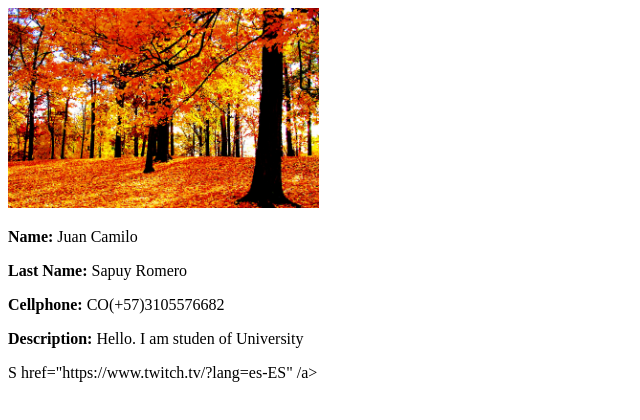
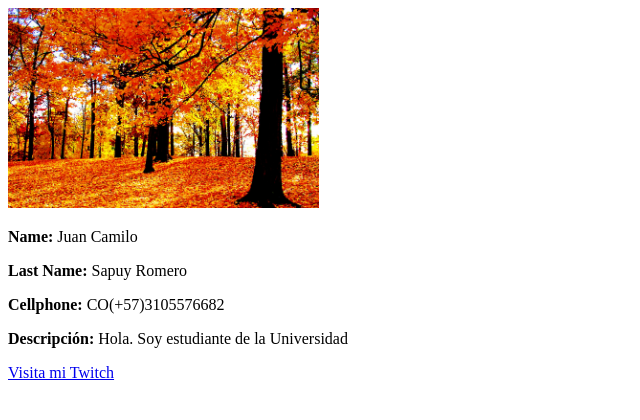
Before and after one commit to FdeFelipent/Web_2025_II_G2, a plain HTML site: page idex.html in a window 1280 px wide. Shown: the whole page, without its empty margins (0-640 px from the left). Drawn offline with Linux system fonts and the light colour scheme.

Commit message:
Correccion

```diff
--- a/idex.html
+++ b/idex.html
@@ -15,7 +15,7 @@
     <p><b>Name: </b> Juan Camilo </p>
     <p1><b>Last Name: </b> Sapuy Romero </p>
     <p1><b>Cellphone: </b> CO(+57)3105576682 </p>
-    <p1><b>Description: </b> Hello. I am studen of University </p>
-    <a>S</a> href="https://www.twitch.tv/?lang=es-ES" /a> <br>
+    <p1><b>Descripción: </b> Hola. Soy estudiante de la Universidad </p>
+    <a href="https://www.twitch.tv/?lang=es-ES" target="_blank">Visita mi Twitch</a> <br>
 </body>
 </html>
```
